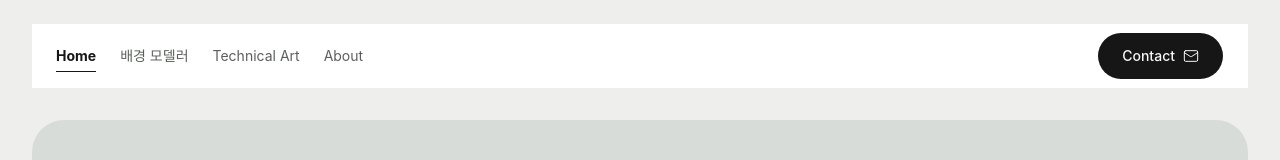
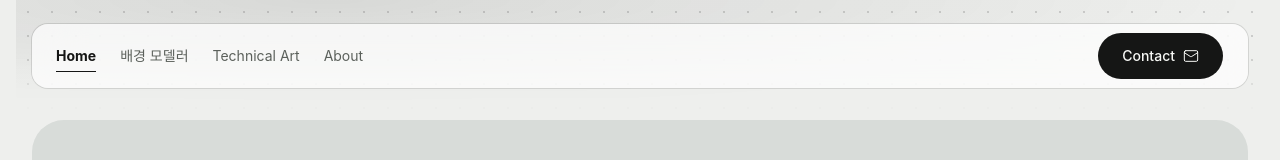
Before and after one commit to Shim0Hwan/Shim0Hawn.github.io, a React (Vite) app in the folder source/: page / in a window 1280 px wide. Shown: the top 160 px of the page. Built offline with nearby package versions, Linux system fonts and the light colour scheme; a web font is replaced by a local one.

Commit message:
Add glass surface to the expanded header

```diff
--- a/source/src/App.tsx
+++ b/source/src/App.tsx
@@ -17,7 +17,7 @@ const email = 'dudghks667@gmail.com'
 const slug = location.pathname.split('/').pop()?.replace(/\.html$/, '') || 'index'
 const project = content.projects.find(item => item.slug === slug)
 const isTechnical = slug.startsWith('technical')
-const headerMotion = { threshold: 32, radius: 32, duration: 0.3, ease: [0.22, 1, 0.36, 1] as const }
+const headerMotion = { threshold: 32, expandedRadius: 16, radius: 32, duration: 0.3, ease: [0.22, 1, 0.36, 1] as const }
 
 function Header() {
   const aboutNavigation = useRef(false)
@@ -30,7 +30,7 @@ function Header() {
     window.addEventListener('scroll', updateHeader, { passive: true })
     return () => window.removeEventListener('scroll', updateHeader)
   }, [])
-  return <motion.header layoutRoot className="header-shell"><motion.div layout={!reducedMotion} initial={false} animate={{ borderRadius: scrolled ? headerMotion.radius : 0 }} transition={transition} className="site-header" data-scrolled={scrolled}>
+  return <motion.header layoutRoot className="header-shell"><motion.div layout={!reducedMotion} initial={false} animate={{ borderRadius: scrolled ? headerMotion.radius : headerMotion.expandedRadius }} transition={transition} className="site-header" data-scrolled={scrolled}>
     <motion.nav layout="position" transition={transition} aria-label="주요 메뉴" className="main-nav">
       <a href="index.html" aria-current={slug === 'index' ? 'page' : undefined}>Home</a>
       <a href="environment.html" aria-current={slug.startsWith('environment') ? 'page' : undefined}>배경 모델러</a>
--- a/source/src/index.css
+++ b/source/src/index.css
@@ -79,6 +79,9 @@
   --icon-size: 1rem;
   --header-height: var(--space-16);
   --header-top: max(var(--space-3), env(safe-area-inset-top));
+  --header-glass: color-mix(in srgb, var(--popover) 70%, transparent);
+  --header-glass-edge: color-mix(in srgb, var(--foreground) 12%, transparent);
+  --header-glass-blur: var(--space-6);
   --shadow-nav: 0 0 0 1px color-mix(in srgb, var(--foreground) 8%, transparent), 0 var(--space-2) var(--space-6) color-mix(in srgb, var(--foreground) 8%, transparent);
   --motion-fast: 180ms;
   --motion-medium: 300ms;
@@ -104,7 +107,13 @@
 .skip-link { position: fixed; top: var(--space-2); left: var(--space-2); padding: var(--space-4); background: var(--popover); transform: translateY(-200%); z-index: 60; }
 .skip-link:focus { transform: translateY(0); }
 .header-shell { position: sticky; top: var(--header-top); z-index: 40; margin-bottom: var(--space-8); pointer-events: none; }
+.header-shell::before { content: ''; position: absolute; inset: calc(-1 * var(--space-6)) calc(-1 * var(--space-4)); z-index: -1; pointer-events: none; background-image: radial-gradient(circle, color-mix(in srgb, var(--foreground) 16%, transparent) 1px, transparent 1px), radial-gradient(ellipse at 25% 0%, color-mix(in srgb, var(--foreground) 10%, transparent), transparent 70%); background-size: var(--space-6) var(--space-6), 100% 100%; mask-image: linear-gradient(to bottom, #000 50%, transparent); transition: opacity var(--motion-medium) var(--motion-ease); }
+.header-shell:has(.site-header[data-scrolled=true])::before { opacity: 0; }
 .site-header { position: relative; width: 100%; max-width: 100%; min-height: var(--header-height); display: flex; align-items: center; justify-content: space-between; gap: var(--space-8); margin-inline: auto; padding: var(--space-2) var(--space-6); background: var(--popover); pointer-events: auto; }
+.site-header[data-scrolled=false] { box-shadow: 0 0 0 1px var(--header-glass-edge); }
+@supports ((backdrop-filter: blur(1px)) or (-webkit-backdrop-filter: blur(1px))) {
+  .site-header[data-scrolled=false] { background: var(--header-glass); -webkit-backdrop-filter: blur(var(--header-glass-blur)); backdrop-filter: blur(var(--header-glass-blur)); }
+}
 .site-header[data-scrolled=true] { width: fit-content; padding-right: var(--space-2); }
 .site-header::before { content: ''; position: absolute; inset: 0; border-radius: inherit; box-shadow: var(--shadow-nav); opacity: 0; pointer-events: none; transition: opacity var(--motion-medium) var(--motion-ease); }
 .site-header[data-scrolled=true]::before { opacity: 1; }
```
